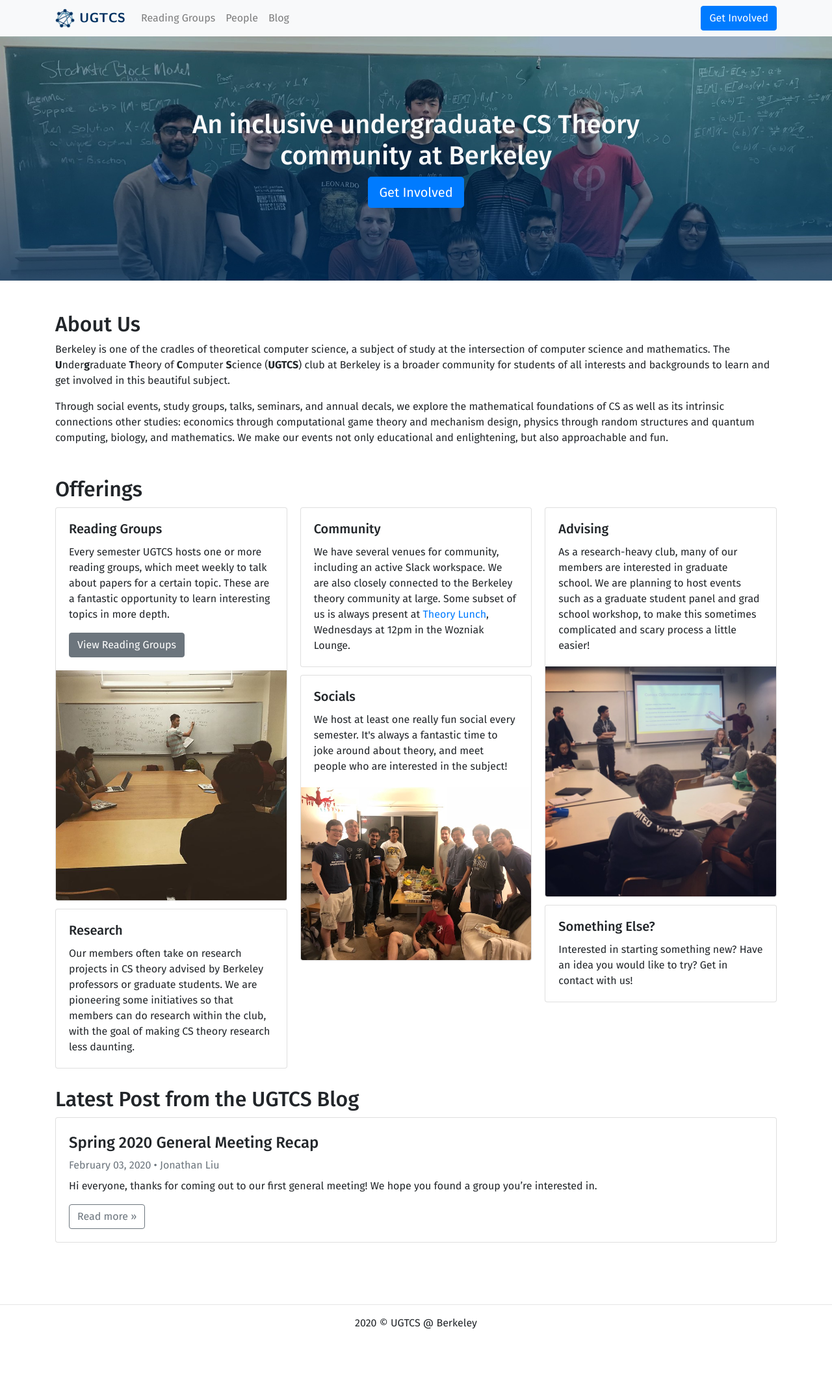
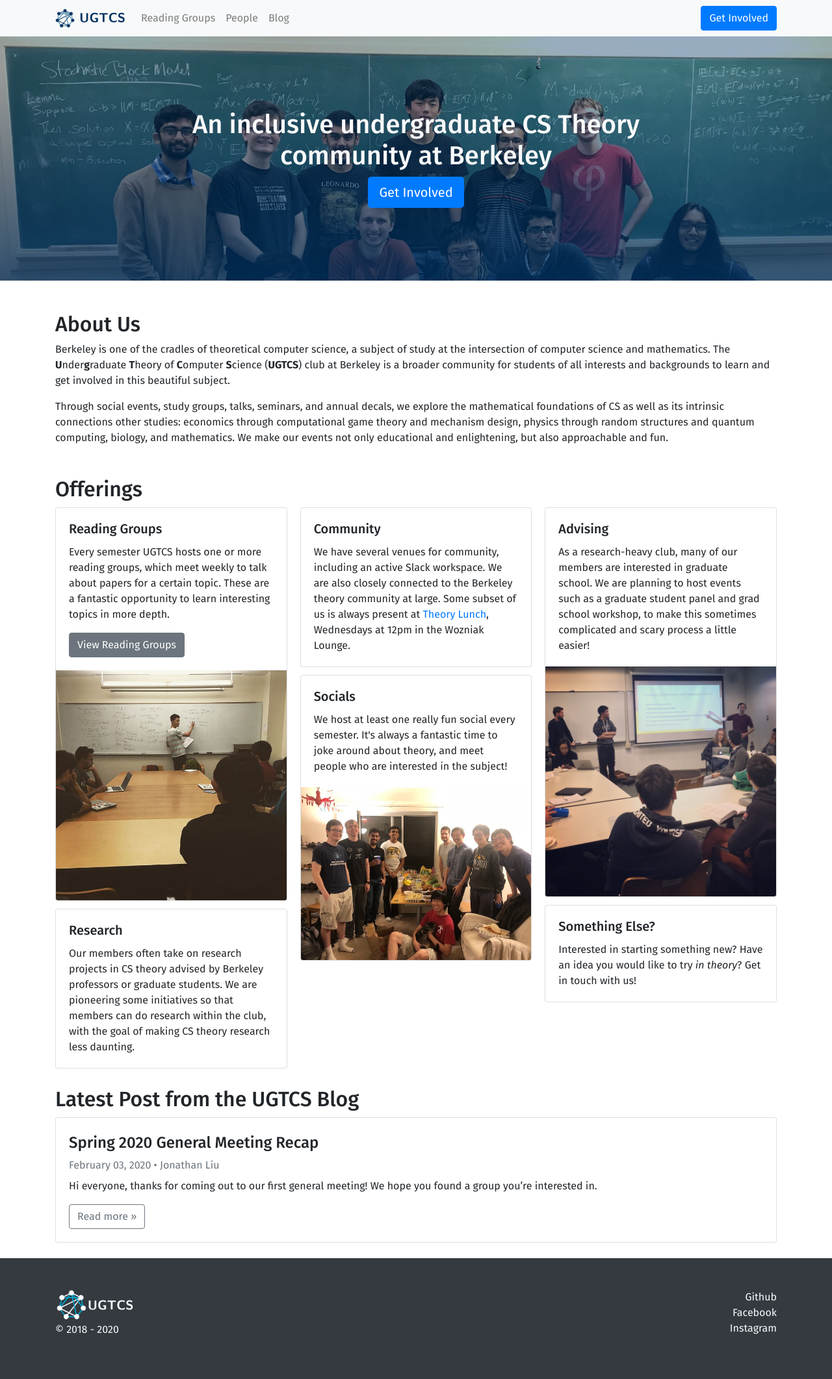
Before and after one commit to ugtcs/ugtcs.github.io, a Jekyll site: the page built from index.html, in a window 1280 px wide. Shown: the whole page at 65% size. Built offline with Jekyll 4.4.1, drawn with Linux system fonts in a browser that asks for light colours; the list of posts is cut into pages by our own code; before the commit the page ends 2080 px from its top, so only the background shows below that.

Commit message:
Add social to footer

```diff
--- a/_includes/footer.html
+++ b/_includes/footer.html
@@ -1,6 +1,20 @@
-<footer>
-    <script src="https://code.jquery.com/jquery-3.3.1.slim.min.js" integrity="sha384-q8i/X+965DzO0rT7abK41JStQIAqVgRVzpbzo5smXKp4YfRvH+8abtTE1Pi6jizo" crossorigin="anonymous"></script>
-    <script src="https://cdnjs.cloudflare.com/ajax/libs/popper.js/1.14.3/umd/popper.min.js" integrity="sha384-ZMP7rVo3mIykV+2+9J3UJ46jBk0WLaUAdn689aCwoqbBJiSnjAK/l8WvCWPIPm49" crossorigin="anonymous"></script>
-    <script src="https://stackpath.bootstrapcdn.com/bootstrap/4.1.3/js/bootstrap.min.js" integrity="sha384-ChfqqxuZUCnJSK3+MXmPNIyE6ZbWh2IMqE241rYiqJxyMiZ6OW/JmZQ5stwEULTy" crossorigin="anonymous"></script>
-    <script type="text/javascript" src="https://cdnjs.cloudflare.com/ajax/libs/mathjax/2.7.5/MathJax.js?config=TeX-MML-AM_CHTML" async></script>
-</footer>
+<div class="bg-dark footer">
+    <footer class="container py-5 text-light">
+        <div class="row">
+            <div class="col-12 col-md">
+                <div class="d-flex align-items-center text-center">
+                    <img src="{% link assets/img/logo/ugtcs-logo-dark.png %}" height="50" class="d-inline-block align-top" alt="">
+                    <h5 class="font-weight-bold cmu mb-0">UGTCS</h5>
+                </div>
+                <div class="d-block mb-3 text-small ml-0">&copy; 2018 - {{site.time | date: '%Y'}} </div>
+            </div>
+            <div class="col-3 col-md text-right">
+                <ul class="list-unstyled">
+                    <li><a href="https://github.com/ugtcs" class="text-reset">Github</a></li>
+                    <li><a href="https://www.facebook.com/ugtcsberkeley/" class="text-reset">Facebook</a></li>
+                    <li><a href="https://www.instagram.com/berkeley.ugtcs/" class="text-reset">Instagram</a></li>
+                </ul>
+            </div>
+        </div>
+    </footer>
+</div>
--- a/_layouts/default.html
+++ b/_layouts/default.html
@@ -16,17 +16,12 @@
 
 		{{ content }}
 
-		<footer class="main-footer">
-			<div class="copyrith">
-				<br>
-				<hr>
-				<center>
-				<p>{{site.time | date: '%Y'}} &copy; {{site.title}} @ Berkeley </p>
-				</center>
-			</div>
-		</footer>
+		{% include footer.html %}
 
-		{% include footer.html %}
+		<script src="https://code.jquery.com/jquery-3.3.1.slim.min.js" integrity="sha384-q8i/X+965DzO0rT7abK41JStQIAqVgRVzpbzo5smXKp4YfRvH+8abtTE1Pi6jizo" crossorigin="anonymous"></script>
+		<script src="https://cdnjs.cloudflare.com/ajax/libs/popper.js/1.14.3/umd/popper.min.js" integrity="sha384-ZMP7rVo3mIykV+2+9J3UJ46jBk0WLaUAdn689aCwoqbBJiSnjAK/l8WvCWPIPm49" crossorigin="anonymous"></script>
+		<script src="https://stackpath.bootstrapcdn.com/bootstrap/4.1.3/js/bootstrap.min.js" integrity="sha384-ChfqqxuZUCnJSK3+MXmPNIyE6ZbWh2IMqE241rYiqJxyMiZ6OW/JmZQ5stwEULTy" crossorigin="anonymous"></script>
+		<script type="text/javascript" src="https://cdnjs.cloudflare.com/ajax/libs/mathjax/2.7.5/MathJax.js?config=TeX-MML-AM_CHTML" async></script>
 
 	</body>
 </html>
--- a/_sass/main.scss
+++ b/_sass/main.scss
@@ -12,18 +12,31 @@ html, body {
     border-radius: 0;
 }
 
+.cmu {
+    font-family: 'Computer Modern Sans', sans-serif;
+}
+
 .navbar-brand.navbar-cmu {
     font-family: 'Computer Modern Sans', sans-serif;
     color: #003262;
 }
 
-a:hover {
-    text-decoration: none;
+/* Sticky footer! */
+$footer-height: 186px;
+html {
+  position: relative;
+  min-height: 100%;
+}
+body {
+  margin-bottom: $footer-height; /* Margin bottom by footer height */
+}
+.footer {
+  position: absolute;
+  bottom: 0;
+  width: 100%;
+  height: $footer-height; /* Set the fixed height of the footer here */
 }
 
-span.ul.li  {
-    display: inline-block;
-}
 
 /* Calendar CSS */
 
--- a/index.html
+++ b/index.html
@@ -91,7 +91,7 @@ layout: default
           <div class="card-body">
             <h5 class="card-title">Something Else?</h5>
             <p class="card-text">Interested in starting something new?
-              Have an idea you would like to try? Get in contact with us!</p>
+              Have an idea you would like to try <em>in theory</em>? Get in touch with us!</p>
           </div>
         </div>
       </div>
```
Also changed, not shown: assets/img/logo/ugtcs-logo-dark.png (added).
